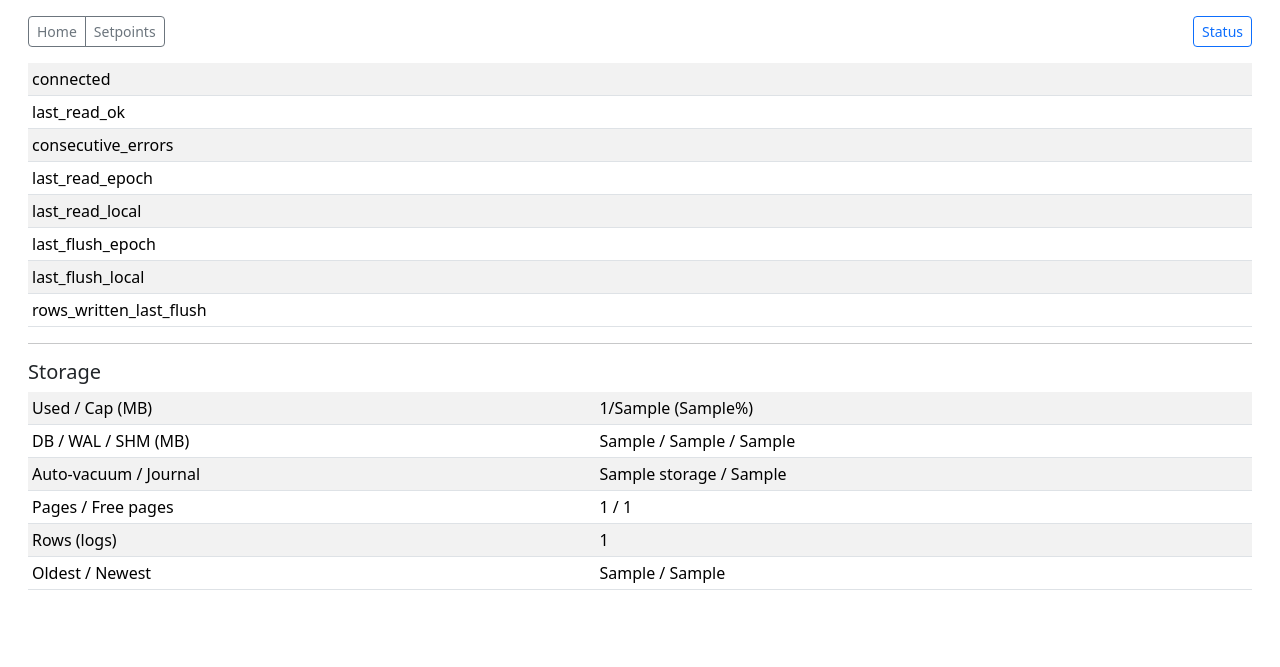
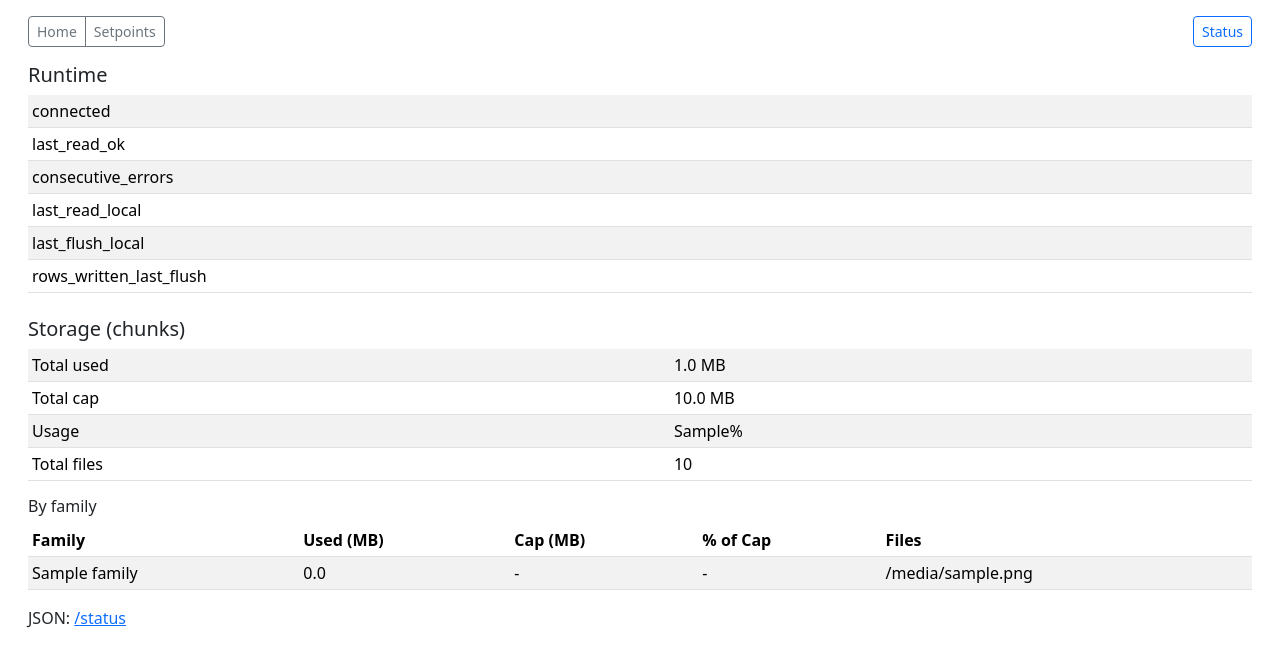
Before and after one commit to ski-20/modbus-2-db, a Flask app: template web/templates/status.html in a window 1280 px wide. Shown: the top 667 px of the page. Run offline with Flask 3, Linux system fonts and the light colour scheme; the template is opened without the code that fills it: most values are stand-ins (such as "Sample title", 1, 10 or a date in 2020); some libraries are stand-ins or nearby versions.

Commit message:
updatesa status page for chunk layout

```diff
--- a/web/templates/status.html
+++ b/web/templates/status.html
@@ -1,30 +1,68 @@
 {% extends "base.html" %}
 {% block content %}
+
+<h5 class="mb-2">Runtime</h5>
 <table class="table table-sm table-striped">
   <tbody>
     <tr><td>connected</td><td>{{ s.connected|default('') }}</td></tr>
     <tr><td>last_read_ok</td><td>{{ s.last_read_ok|default('') }}</td></tr>
     <tr><td>consecutive_errors</td><td>{{ s.consecutive_errors|default('') }}</td></tr>
-    <tr><td>last_read_epoch</td><td>{{ s.last_read_epoch|default('') }}</td></tr>
     <tr><td>last_read_local</td><td>{{ s.last_read_epoch_local|default('') }}</td></tr>
-    <tr><td>last_flush_epoch</td><td>{{ s.last_flush_epoch|default('') }}</td></tr>
     <tr><td>last_flush_local</td><td>{{ s.last_flush_epoch_local|default('') }}</td></tr>
     <tr><td>rows_written_last_flush</td><td>{{ s.rows_written_last_flush|default('') }}</td></tr>
   </tbody>
 </table>
-{% if storage %}
-<hr>
 
-<h5>Storage</h5>
+<h5 class="mt-4 mb-2">Storage (chunks)</h5>
 <table class="table table-sm table-striped">
   <tbody>
-    <tr><td>Used / Cap (MB)</td><td>{{ storage.total_mb }}/{{ storage.cap_mb }} ({{ storage.pct_of_cap }}%)</td></tr>
-    <tr><td>DB / WAL / SHM (MB)</td><td>{{ storage.db_mb }} / {{ storage.wal_mb }} / {{ storage.shm_mb }}</td></tr>
-    <tr><td>Auto-vacuum / Journal</td><td>{{ storage.auto_vacuum_label }} / {{ storage.journal_mode }}</td></tr>
-    <tr><td>Pages / Free pages</td><td>{{ storage.page_count }} / {{ storage.freelist_count }}</td></tr>
-    <tr><td>Rows (logs)</td><td>{{ storage.row_count }}</td></tr>
-    <tr><td>Oldest / Newest</td><td>{{ storage.min_ts or '—' }} / {{ storage.max_ts or '—' }}</td></tr>
+    <tr>
+      <td>Total used</td>
+      <td>{{ '%.1f'|format(storage.total_mb) }} MB</td>
+    </tr>
+    <tr>
+      <td>Total cap</td>
+      <td>{{ '%.1f'|format(storage.cap_mb) }} MB</td>
+    </tr>
+    <tr>
+      <td>Usage</td>
+      <td>{{ storage.pct_of_cap }}%</td>
+    </tr>
+    <tr>
+      <td>Total files</td>
+      <td>{{ storage.files_total }}</td>
+    </tr>
   </tbody>
 </table>
-{% endif %}
+
+<h6 class="mt-3 mb-2">By family</h6>
+<table class="table table-sm table-striped">
+  <thead>
+    <tr>
+      <th>Family</th>
+      <th>Used (MB)</th>
+      <th>Cap (MB)</th>
+      <th>% of Cap</th>
+      <th>Files</th>
+    </tr>
+  </thead>
+  <tbody>
+    {% for name, fam in storage.families.items()|sort %}
+      {% set cap_mb = family_caps.get(name) %}
+      {% set used_mb = fam.mb or 0.0 %}
+      {% set pct = (used_mb * 100.0 / cap_mb) if cap_mb else None %}
+      <tr>
+        <td>{{ name }}</td>
+        <td>{{ '%.1f'|format(used_mb) }}</td>
+        <td>{{ cap_mb if cap_mb else '-' }}</td>
+        <td>{% if pct is not none %}{{ '%.1f'|format(pct) }}%{% else %}-{% endif %}</td>
+        <td>{{ fam.files or 0 }}</td>
+      </tr>
+    {% else %}
+      <tr><td colspan="5">No families found under {{ storage.root }}</td></tr>
+    {% endfor %}
+  </tbody>
+</table>
+
+<p class="mt-3">JSON: <a href="/status">/status</a></p>
 {% endblock %}
```
Also changed, not shown: web/routes_ui.py (+10 -3 lines).
